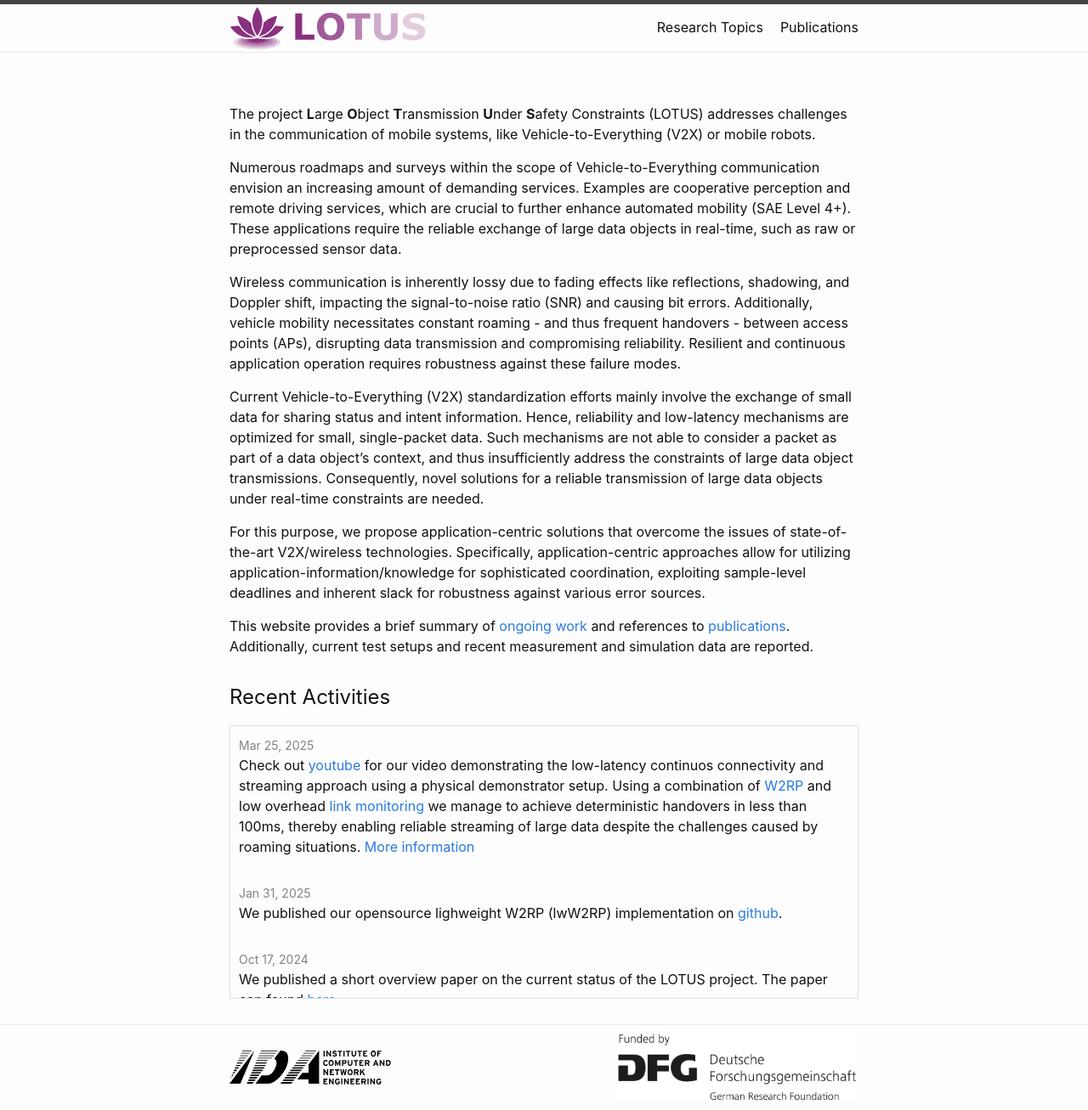
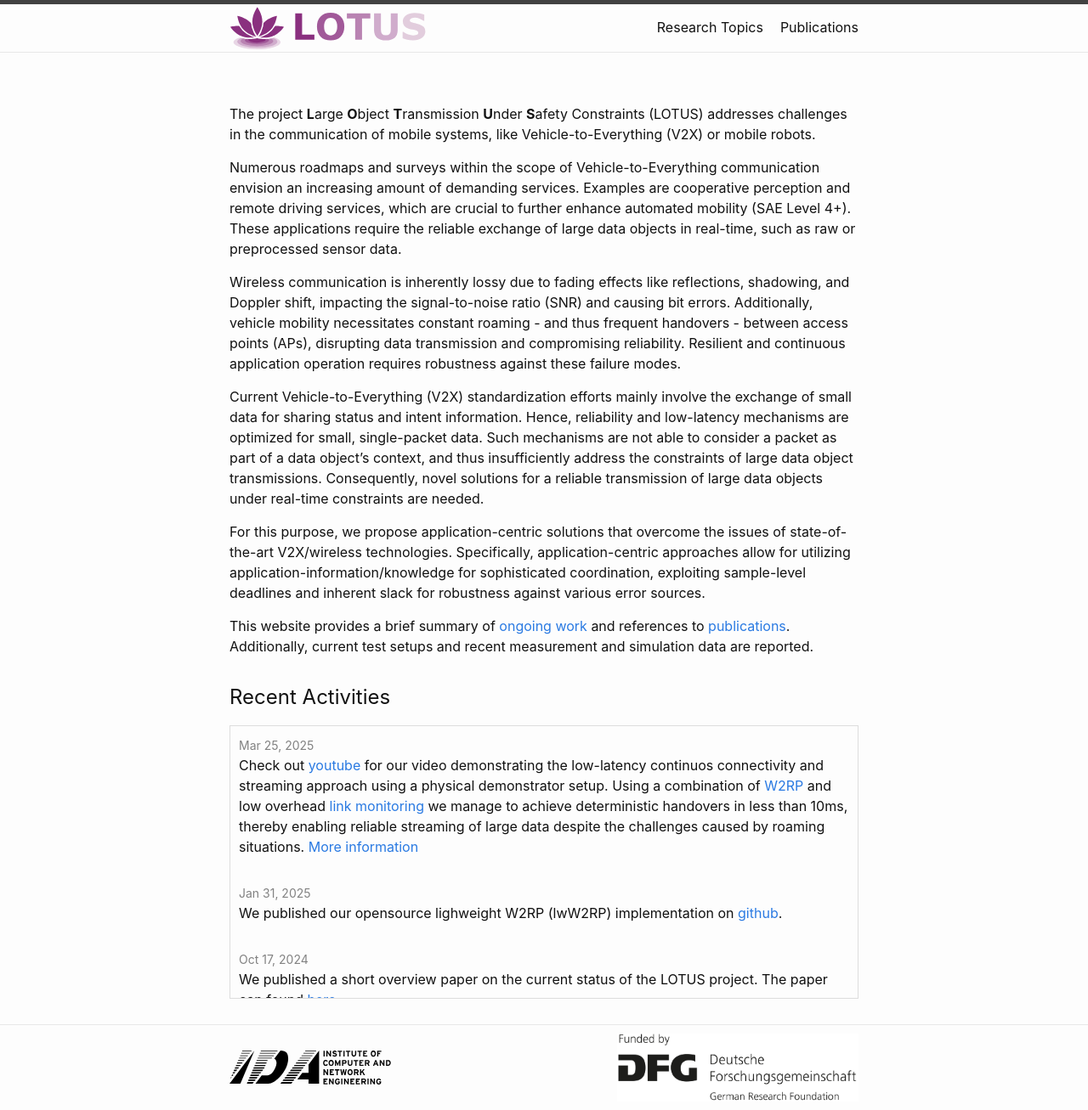
Before and after one commit to IDA-TUBS/lotus, a Jekyll site: the page built from docs/index.markdown, in a window 1280 px wide. Shown: the whole page at 85% size. Built offline with Jekyll 4.4.1, drawn with Linux system fonts in a browser that asks for light colours.

```diff
--- a/docs/collections/_posts/2025-03-25-truck_video.markdown
+++ b/docs/collections/_posts/2025-03-25-truck_video.markdown
@@ -6,4 +6,4 @@
 published: true
 ---
 
-Check out [youtube](https://www.youtube.com/watch?v=EUOEarpHoD8) for our video demonstrating the low-latency continuos connectivity and streaming approach using a physical demonstrator setup. Using a combination of [W2RP](https://github.com/IDA-TUBS/lwW2RP) and low overhead [link monitoring](https://github.com/IDA-TUBS/CC_LinkMonitor) we manage to achieve deterministic handovers in less than 100ms, thereby enabling reliable streaming of large data despite the challenges caused by roaming situations. [More information](https://ida-tubs.github.io/lotus/handover/02_cc_testbed/)
+Check out [youtube](https://www.youtube.com/watch?v=EUOEarpHoD8) for our video demonstrating the low-latency continuos connectivity and streaming approach using a physical demonstrator setup. Using a combination of [W2RP](https://github.com/IDA-TUBS/lwW2RP) and low overhead [link monitoring](https://github.com/IDA-TUBS/CC_LinkMonitor) we manage to achieve deterministic handovers in less than 10ms, thereby enabling reliable streaming of large data despite the challenges caused by roaming situations. [More information](https://ida-tubs.github.io/lotus/handover/02_cc_testbed/)
```
Also changed, not shown: docs/collections/_posts/2024-07-01-LOTUS.markdown (added, +9 -0 lines).
